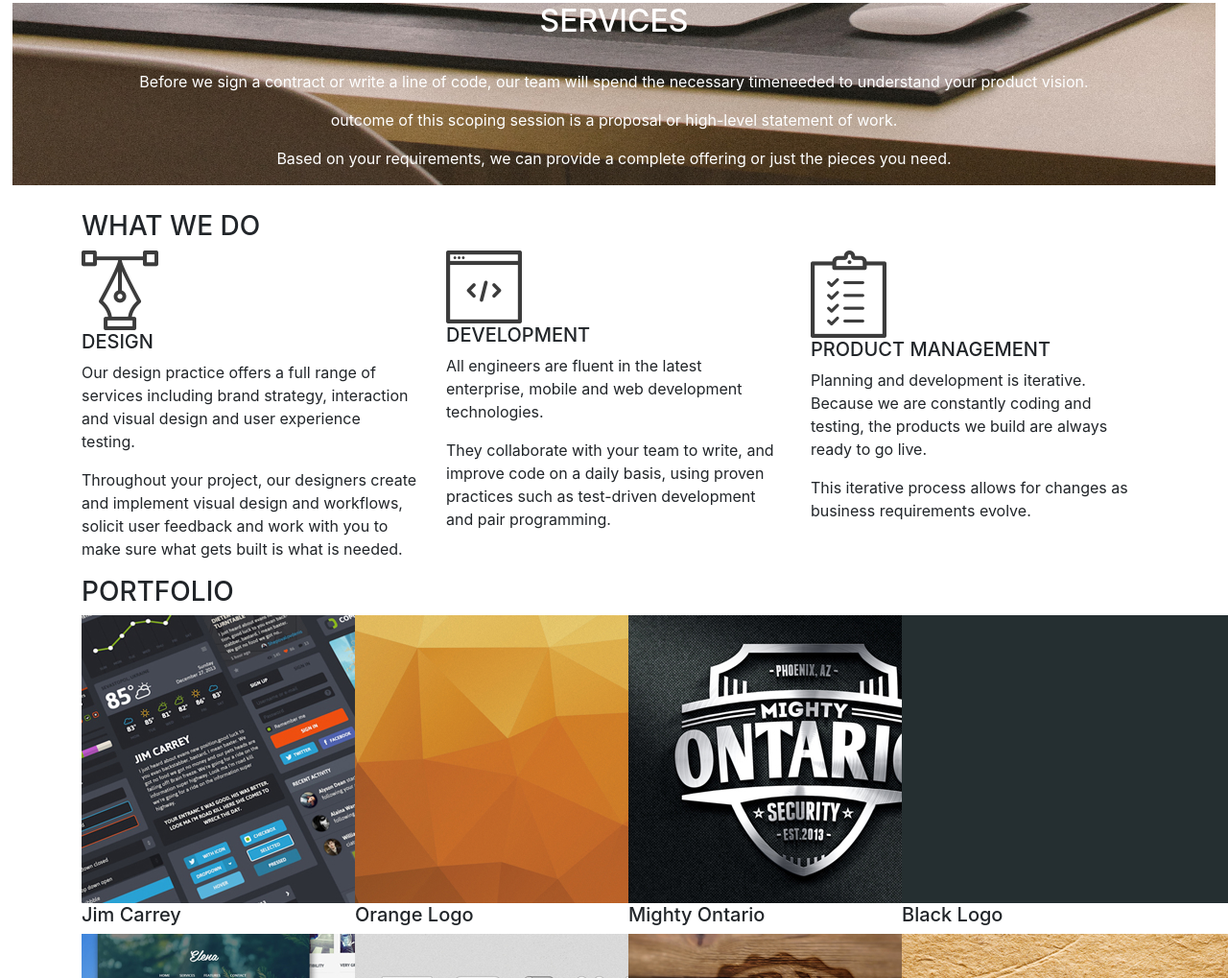
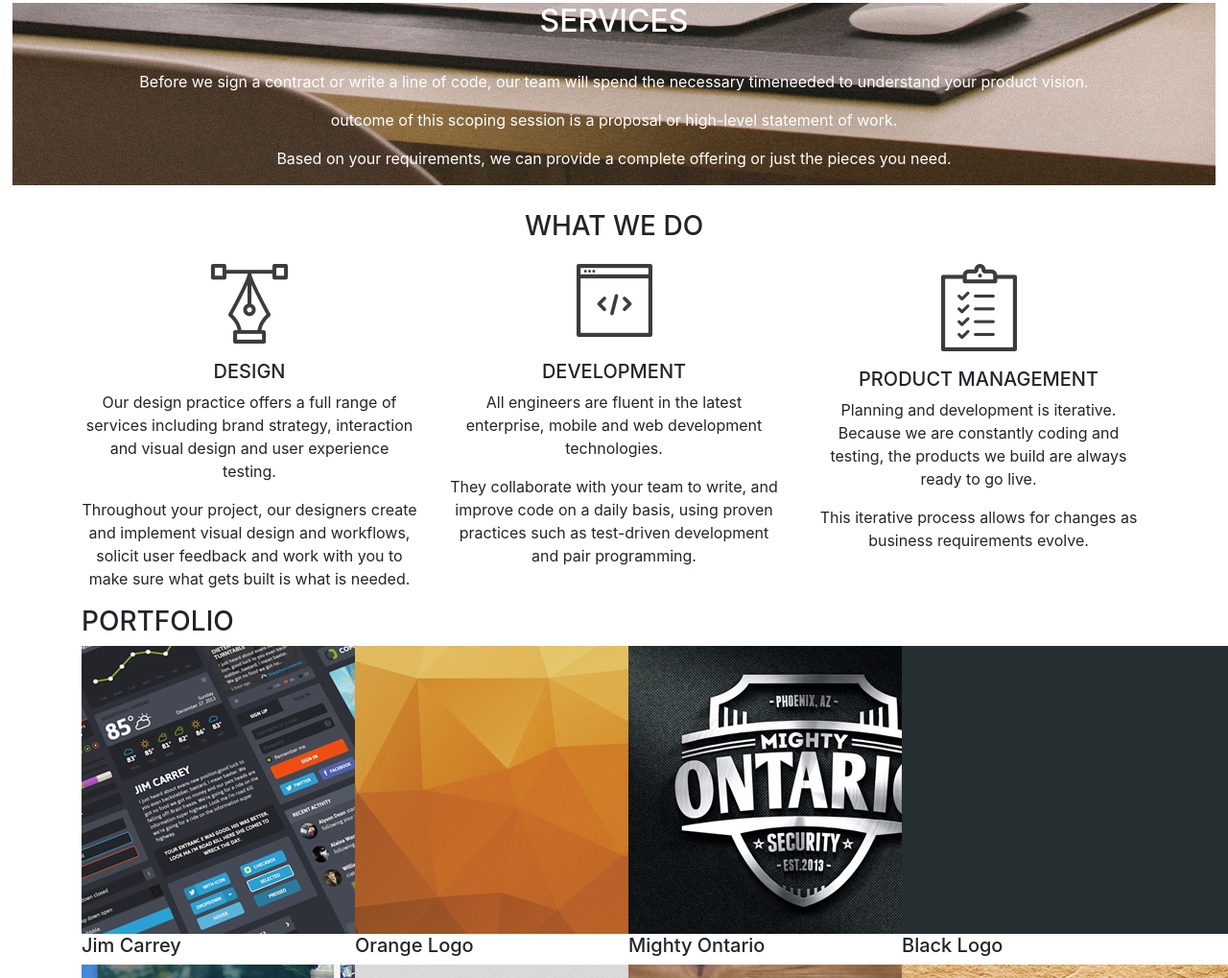
Before and after one commit to kelvin53/Delani-studio, a plain HTML site: page index.html in a window 1280 px wide. Shown: the part 1060-2079 px from the top of the page at 96% size. Drawn offline with Linux system fonts and the light colour scheme.

Commit message:
add css style what-we-do section

```diff
--- a/css/styles.css
+++ b/css/styles.css
@@ -34,3 +34,32 @@
     margin-right: auto;
     color: white;
   }
+  #About {
+    text-align: center;
+    margin-top: 4%;
+    margin-bottom: 4%;
+  }
+  #des {
+    margin-right: auto;
+    margin-left: auto;
+    image-orientation: center;
+    text-align: center;
+  }
+
+  #what-we-do {
+    width: 100%;
+    text-align: center;
+    margin-bottom: 2%;
+  }
+  .col-md-4 h5 {
+    margin-top: 5%;
+  }
+  #design {
+    text-align: center;
+  }
+  #development {
+    text-align: center;
+  }
+  #development h5 {
+    margin-top: 7%;
+  }
--- a/index.html
+++ b/index.html
@@ -44,7 +44,7 @@
         </div>
       </div>
     </div>
-    <div class="container">
+    <div id="des" class="container">
       <div id="what-we-do">
         <h3>WHAT WE DO</h3>
       </div>
```
